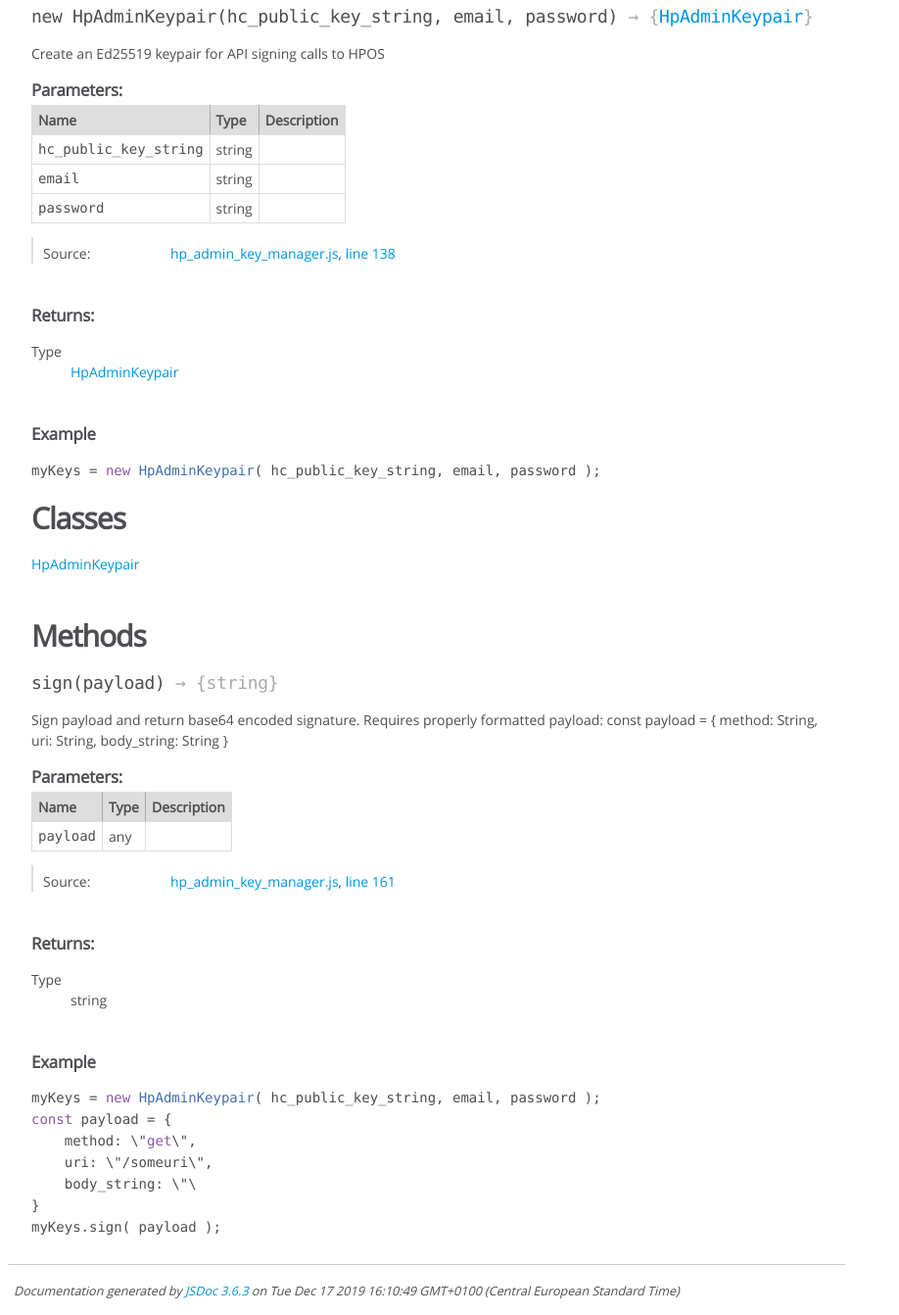
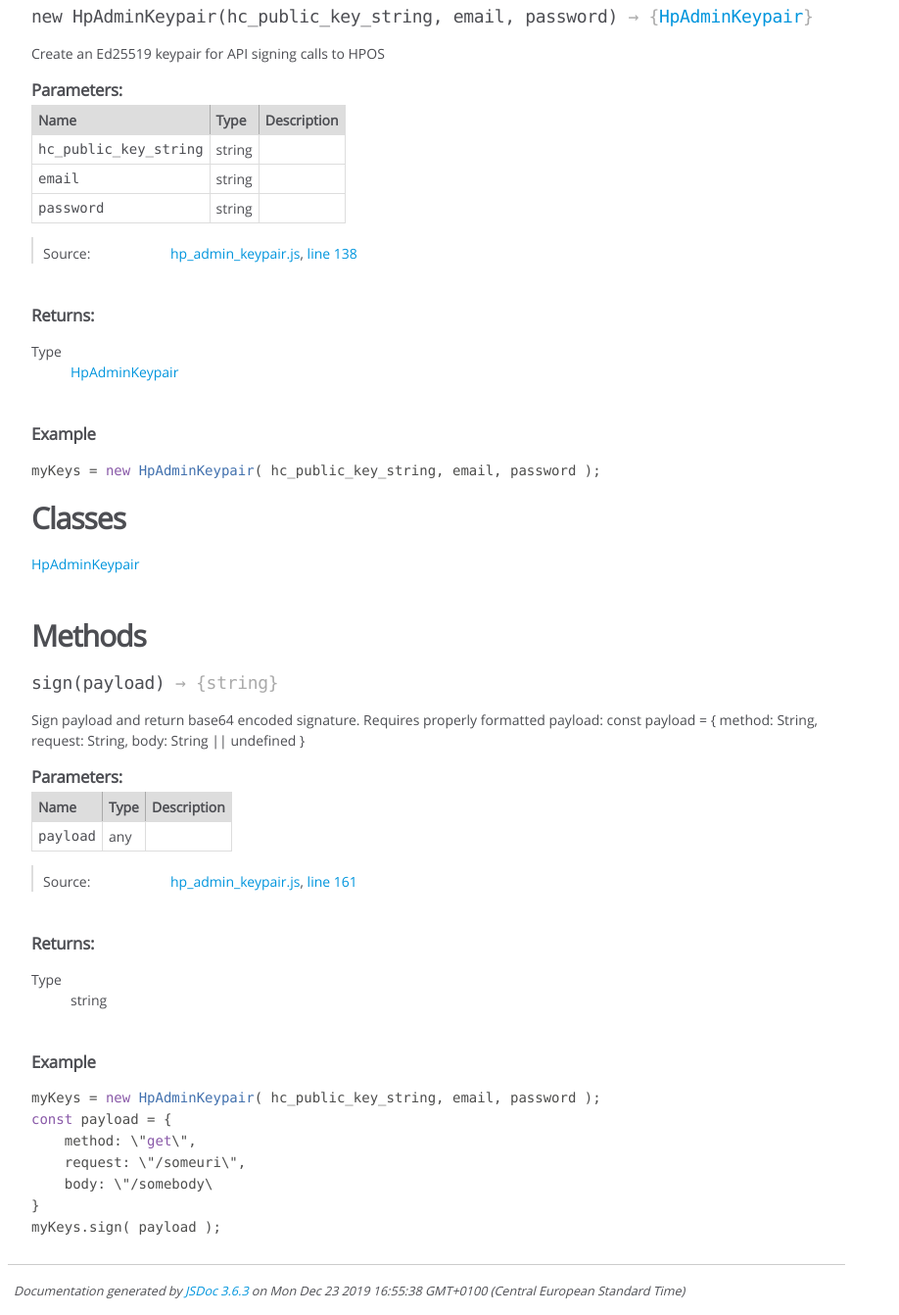
Before and after one commit to Holo-Host/hp-admin-crypto, a website: page client/docs/HpAdminKeypair.html in a window 1280 px wide. Shown: the part 225-1567 px from the top of the page at 98% size, without its empty margins (0-918 px from the left). Drawn offline with Linux system fonts and the light colour scheme.

Commit message:
update docs

```diff
--- a/client/docs/HpAdminKeypair.html
+++ b/client/docs/HpAdminKeypair.html
@@ -188,7 +188,7 @@
 
     <dt class="tag-source">Source:</dt>
     <dd class="tag-source"><ul class="dummy"><li>
-        <a href="hp_admin_key_manager.js.html">hp_admin_key_manager.js</a>, <a href="hp_admin_key_manager.js.html#line138">line 138</a>
+        <a href="hp_admin_keypair.js.html">hp_admin_keypair.js</a>, <a href="hp_admin_keypair.js.html#line138">line 138</a>
     </li></ul></dd>
 
 
@@ -286,8 +286,8 @@
 Requires properly formatted payload:
 const payload = {
 method: String,
-uri: String,
-body_string: String
+request: String,
+body: String || undefined
 }</p>
 </div>
 
@@ -381,7 +381,7 @@ body_string: String
 
     <dt class="tag-source">Source:</dt>
     <dd class="tag-source"><ul class="dummy"><li>
-        <a href="hp_admin_key_manager.js.html">hp_admin_key_manager.js</a>, <a href="hp_admin_key_manager.js.html#line161">line 161</a>
+        <a href="hp_admin_keypair.js.html">hp_admin_keypair.js</a>, <a href="hp_admin_keypair.js.html#line161">line 161</a>
     </li></ul></dd>
 
 
@@ -433,8 +433,8 @@ body_string: String
     <pre class="prettyprint"><code>myKeys = new HpAdminKeypair( hc_public_key_string, email, password );
 const payload = {
     method: \"get\",
-    uri: \"/someuri\",
-    body_string: \"\
+    request: \"/someuri\",
+    body: \"/somebody\
 }
 myKeys.sign( payload );</code></pre>
 
@@ -462,7 +462,7 @@ myKeys.sign( payload );</code></pre>
 <br class="clear">
 
 <footer>
-    Documentation generated by <a href="https://github.com/jsdoc/jsdoc">JSDoc 3.6.3</a> on Tue Dec 17 2019 16:10:49 GMT+0100 (Central European Standard Time)
+    Documentation generated by <a href="https://github.com/jsdoc/jsdoc">JSDoc 3.6.3</a> on Mon Dec 23 2019 16:55:38 GMT+0100 (Central European Standard Time)
 </footer>
 
 <script> prettyPrint(); </script>
```
Also changed, not shown: client/docs/index.html (+1 -1 lines).
